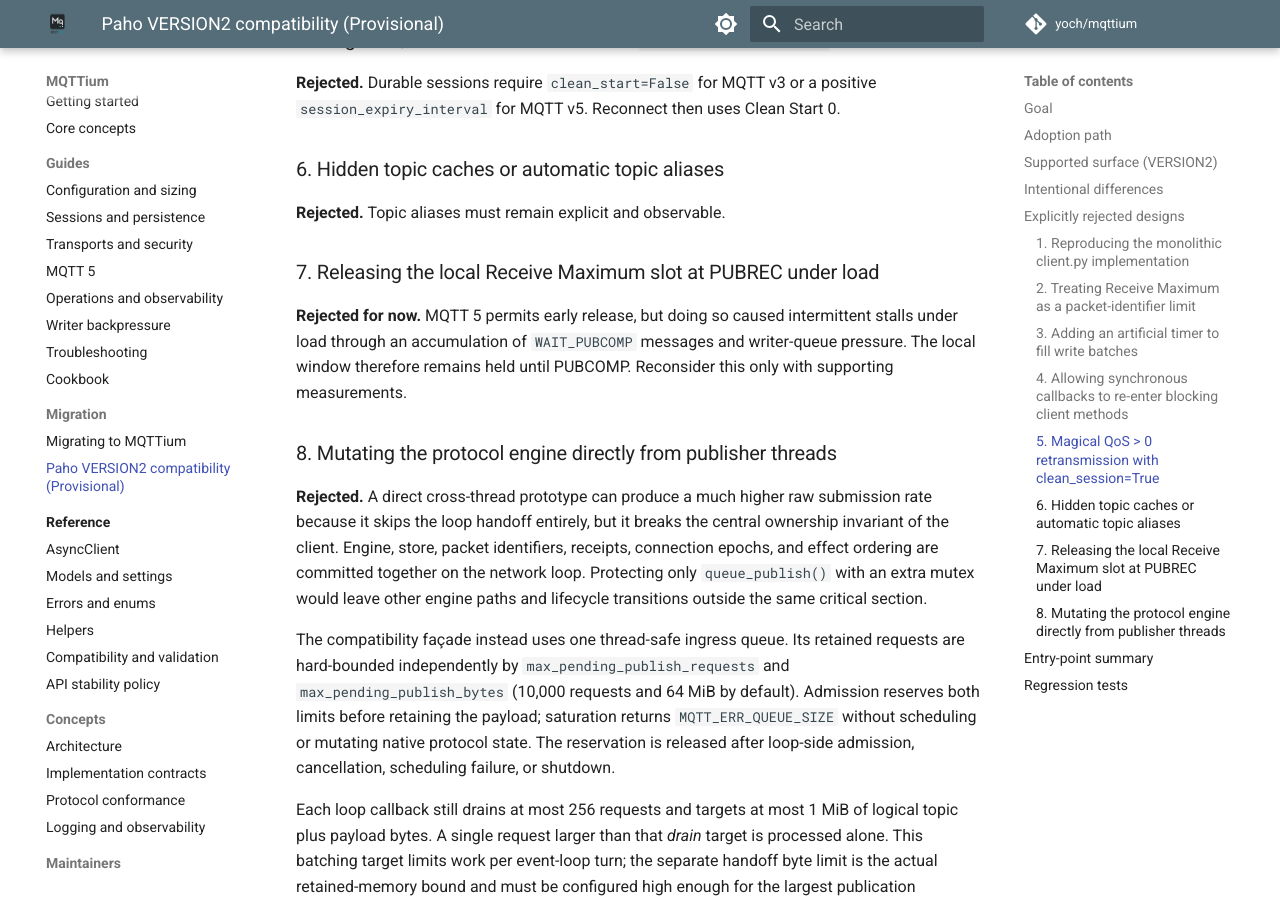
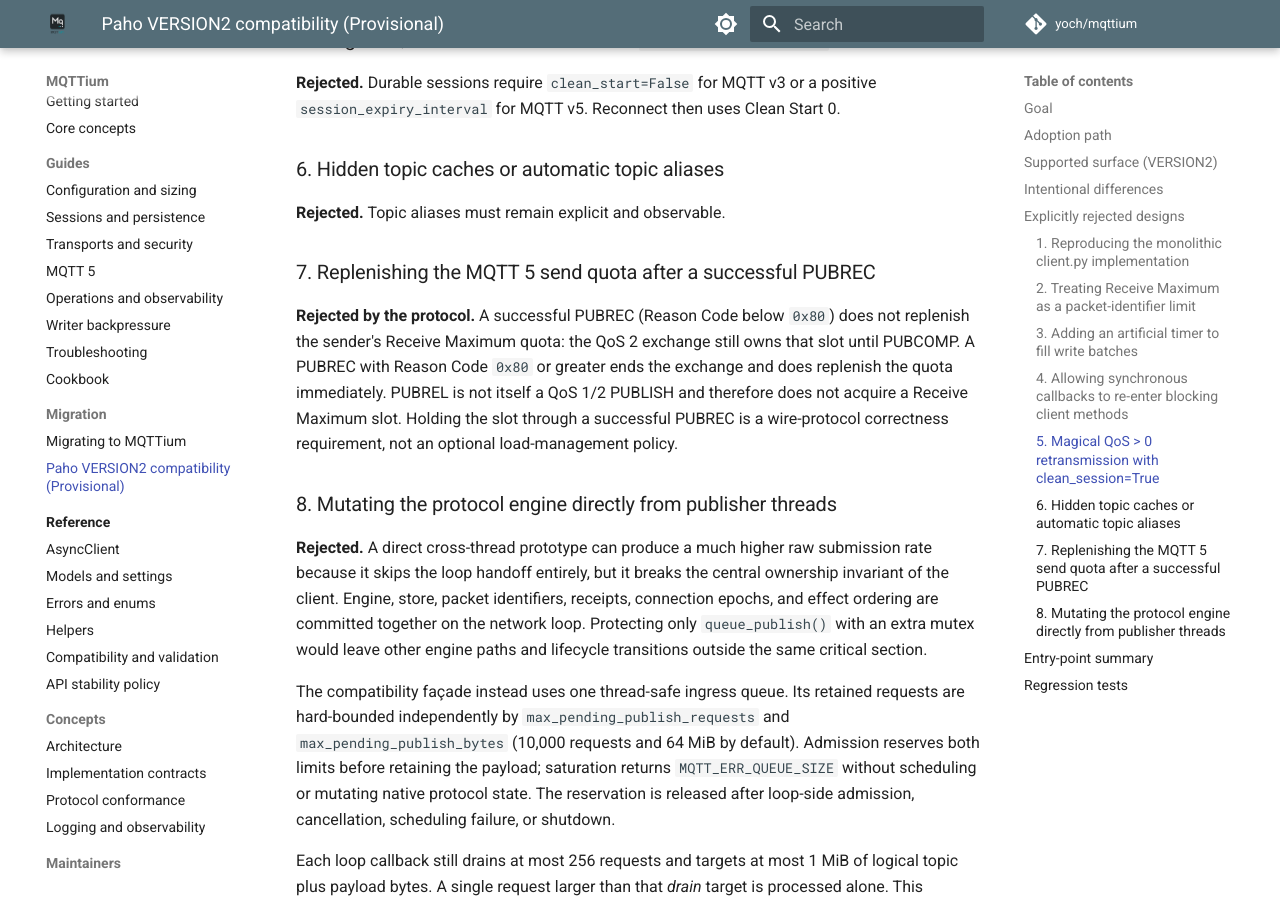
Before and after one commit to yoch/mqttium, an MkDocs documentation site: the page built from docs/paho-compatibility.md, in a window 1280 px wide and 900 px high, scrolled down 4966 px. Built offline with MkDocs 1.6.1 and Material for MkDocs 9.7.7, drawn with Linux system fonts in a browser that asks for light colours; comment, search, counter and statistics services are not loaded.

Commit message:
Correct Receive Maximum PUBREC documentation

```diff
--- a/docs/paho-compatibility.md
+++ b/docs/paho-compatibility.md
@@ -125,12 +125,15 @@ positive `session_expiry_interval` for MQTT v5. Reconnect then uses Clean Start
 
 **Rejected.** Topic aliases must remain explicit and observable.
 
-### 7. Releasing the local Receive Maximum slot at PUBREC under load
+### 7. Replenishing the MQTT 5 send quota after a successful PUBREC
 
-**Rejected for now.** MQTT 5 permits early release, but doing so caused
-intermittent stalls under load through an accumulation of `WAIT_PUBCOMP`
-messages and writer-queue pressure. The local window therefore remains held
-until PUBCOMP. Reconsider this only with supporting measurements.
+**Rejected by the protocol.** A successful PUBREC (Reason Code below `0x80`)
+does not replenish the sender's Receive Maximum quota: the QoS 2 exchange still
+owns that slot until PUBCOMP. A PUBREC with Reason Code `0x80` or greater ends
+the exchange and does replenish the quota immediately. PUBREL is not itself a
+QoS 1/2 PUBLISH and therefore does not acquire a Receive Maximum slot. Holding
+the slot through a successful PUBREC is a wire-protocol correctness requirement,
+not an optional load-management policy.
 
 ### 8. Mutating the protocol engine directly from publisher threads
 
```
Also changed, not shown: CHANGELOG.md (+4 -0 lines).
